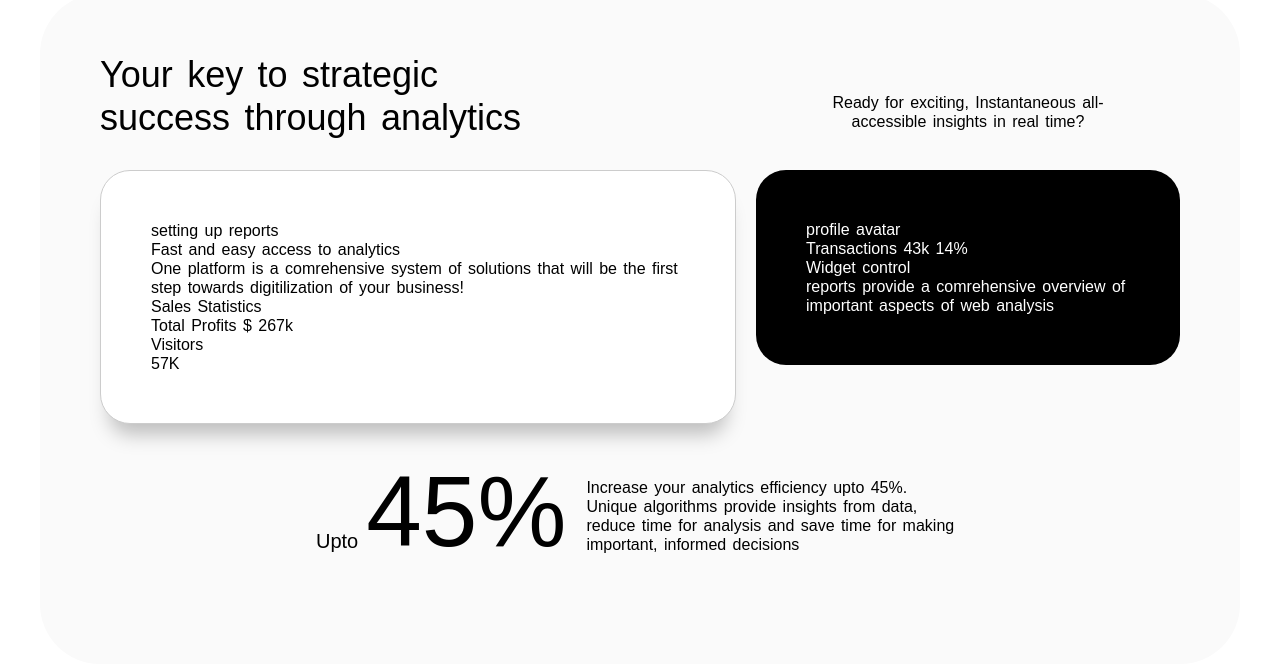
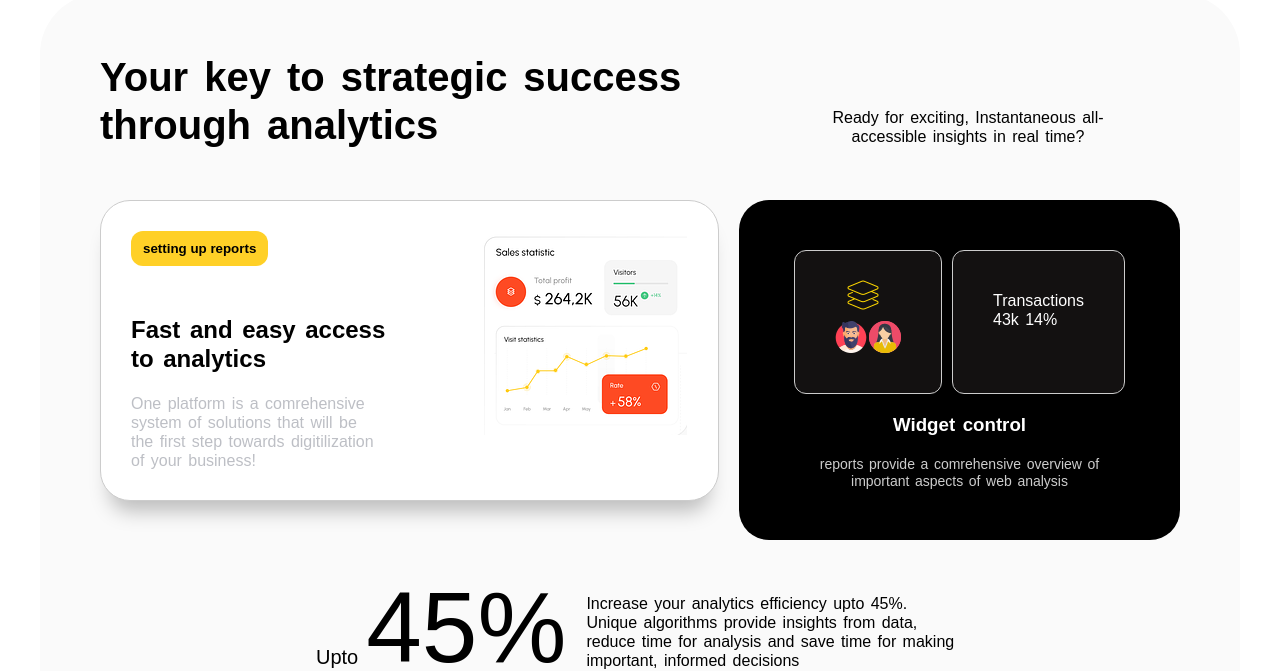
Before and after one commit to UsamaAkram7/ramos, a React (Vite) app: page / in a window 1280 px wide. Shown: the part 738-1409 px from the top of the page. Built offline with nearby package versions, Linux system fonts and the light colour scheme.

Commit message:
more progress

```diff
--- a/src/App.jsx
+++ b/src/App.jsx
@@ -31,11 +31,11 @@ function App() {
             <Documents />
           </div>
         </section>
-        {/* <section id='History'>
+        <section id='History'>
           <div className='container'>
             <History />
           </div>
-        </section> */}
+        </section>
         <section id='Settings'>
           <div className='container'>
             <Settings />
--- a/src/components/History/history.jsx
+++ b/src/components/History/history.jsx
@@ -1,20 +1,15 @@
-import React from "react";
+import React, {useEffect} from "react";
 import "./history.scss";
+import AOS from 'aos';
+import 'aos/dist/aos.css';
 
 const History = () => {
+  useEffect(() => {
+    AOS.init({duration: 2000})
+  }, [])
   return (
     <div className="history-container">
-      <img className='logo-icon' src=''></img>
-        <h1>Turning actions into real ideas</h1>
-        <div>
-        <li>Instant Insights</li>
-        <li>AI technology</li>
-        <li>Easy integration</li>
-        </div>
-        <div>
-            gifs
-        </div>
-        <h3>Ramos</h3>
+      <img className='history-image-container' data-aos='zoom-in' src='/history-layout1.PNG'></img>
    </div>
   );
 };
--- a/src/components/History/history.scss
+++ b/src/components/History/history.scss
@@ -1,9 +1,6 @@
-.history-container {
-    width: 100%;
-  height: 100%;
-  position: relative;
-  display: flex;
-  align-items: center;
-  justify-content: center;
-  overflow: hidden;
+
+.history-image-container {
+width: 100%;
+height: 100%;
+border-radius: 50px;
 }
--- a/src/components/Reports/reports.jsx
+++ b/src/components/Reports/reports.jsx
@@ -6,64 +6,81 @@ const Reports = () => {
     <div className="reports-container">
       <div className="report-top-block">
         <div className="report-col-left">
-          <h2> Your key to strategic success through analytics </h2>
+          <h1 style={{ fontSize: "40px", marginBottom: "50px" }}>
+            {" "}
+            Your key to strategic success through analytics{" "}
+          </h1>
         </div>
         <div className="report-col-right">
-          <p className="tagline"> Ready for exciting, Instantaneous all-accessible insights in real time? </p>
+          <p className="tagline">
+            {" "}
+            Ready for exciting, Instantaneous all-accessible insights in real
+            time?{" "}
+          </p>
         </div>
       </div>
 
       <div className="report-middle-block">
         <div className="report-col-left">
-          <div className="box1">
+          <div className="report-inner-container">
             <div>
-              <div className='report-inner-container'>
-                <div>
-                  setting up reports
-                </div>
-                <h>
-                  Fast and easy access to analytics
-                </h>
-                <p>
-                  One platform is a comrehensive system of solutions that will be the first step towards digitilization of your business!
-                </p>
+              <button className="setting-btn">
+                <strong>setting up reports </strong>
+              </button>
+              <h2>
+                Fast and easy access <br /> to analytics
+              </h2>
+              <p className="one-platform">
+                One platform is a comrehensive system of solutions that will be
+                the first step towards digitilization of your business!
+              </p>
+            </div>
+            <div className="statistics-container">
+              <div className="trans-details">
+                {/* <div >
+                <h3>Sales Statistics</h3>
+                <p>Total Profits $ 267k</p>
               </div>
-              <div className="statistics-container">
-                <div>
-                  Sales Statistics
-                </div>
-                <div>Total Profits  $ 267k</div>
-                <div>Visitors</div>
-                <div>57K</div>
+              <div className="sale-details">
+                <p>Visitors</p>
+                <p>57K</p>
+              </div> */}
+                <img alt="test" src="/graph-info.PNG" />
               </div>
             </div>
           </div>
-
         </div>
         <div className="report-col-right">
           <div className="box2">
-            <div>
-              <div>
-                profile avatar
+            <div className="trans-details">
+              <div className="profile-details">
+                <img className="reports-image1" src="/layers-yellow.png" />
+                <div className="reports-image-container">
+                  <img className="reports-image2" src="/man.png" />
+                  <img className="reports-image3" src="/woman.png" />
+                </div>
               </div>
-              <div>
-                Transactions
-                43k <span>14%</span>
+
+              <div className="profile-details">
+                Transactions 43k <span>14%</span>
               </div>
-              <div>Widget control</div>
-              <p>reports provide a comrehensive overview of important aspects of web analysis</p>
             </div>
+            <h3 className="repo-heading">Widget control</h3>
+            <p className="repo-text">
+              reports provide a comrehensive overview of important aspects of
+              web analysis
+            </p>
           </div>
         </div>
       </div>
-
 
       <div className="report-bottom-block">
         <div className="upto">Upto</div>
         <div className="number">45%</div>
         <p>
-          Increase your analytics efficiency upto 45%. Unique algorithms provide insights
-          from data, reduce time for analysis and save time for making important, informed decisions
+          Increase your analytics efficiency upto 45%. Unique algorithms provide
+          insights from data, reduce time for analysis and save time for making
+          important, informed decisions
         </p>
       </div>
     </div>
--- a/src/components/Reports/reports.scss
+++ b/src/components/Reports/reports.scss
@@ -2,22 +2,23 @@
   background: #fafafa;
   border-radius: 60px;
   padding: 60px;
-
-  h2 {
-    font-size: 36px;
-    margin-bottom: 30px;
-    font-weight: normal;
-    margin-right: 180px;
-  }
+  display: flex;
+  flex-direction: column;
 
   .tagline {
     width: 300px;
     margin: auto;
     text-align: center;
   }
-
 }
-
+.report-inner-container {
+  background-color: #fff;
+  display: flex;
+  border-radius: 30px;
+  border: solid 1px #ccc;
+  box-shadow: 0 20px 20px -10px rgba(0, 0, 0, 0.25);
+  padding: 30px 0px 0px 30px;
+}
 .report-top-block {
   display: flex;
   align-content: space-between;
@@ -33,13 +34,6 @@
   flex: 40%;
 }
 
-.box1 {
-  background-color: #ffffff;
-  border-radius: 30px;
-  border: solid 1px #ccc;
-  box-shadow: 0 20px 20px -10px rgba(0,0,0,0.25);
-  padding: 50px;
-}
 
 .box2 {
   background-color: #000000;
@@ -47,7 +41,22 @@
   color: #ffffff;
   padding: 50px;
 }
-
+.trans-details{
+  display: flex;
+}
+.profile-details{
+  border: solid 1px #ccc;
+  background-color: #131111;
+  padding: 40px;
+  border-radius: 12px;
+  margin:0px 5px;
+}
+.sale-details{
+  padding: 20px;
+  border-radius: 12px;
+  margin:0px 5px;
+  background-color: #f6f6f6;
+}
 .report-middle-block {
   display: flex;
   align-content: space-between;
@@ -75,3 +84,50 @@
     line-height: 80px;
   }
 }
+.setting-btn {
+  background-color: #ffd027;
+  border: none;
+  border-radius: 12px;
+  padding: 10px 12px;
+  margin-bottom: 50px;
+}
+.one-platform {
+  color: #bdbfc5;
+  padding: 20px 0px 30px 0px;
+  width: 72%;
+}
+.statistics-container{
+
+  width: 100%;
+
+}
+.repo-heading{
+ text-align: center;
+ padding-top: 20px;
+}
+.repo-text{
+text-align: center;
+font-size: 14px;
+color: #ccc;
+padding-top: 20px;
+}
+
+.reports-image-container {
+  display: flex;
+  justify-content: center;
+  position: relative;
+}
+.reports-image1,
+.reports-image2,
+.reports-image3 {
+  width: 32px;
+  height: 32px;
+}
+.reports-image1 {
+  margin-top: -12px;
+  margin-left: 12px;
+  margin-bottom: 6px;
+}
+.reports-image3 {
+  margin-left: 2px;
+}
```
Also changed, not shown: public/history-layout.PNG (added), public/history-layout1.PNG (added).
